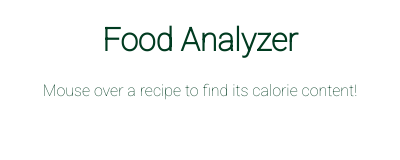
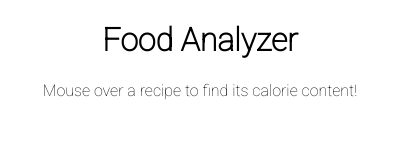
Before and after one commit to yaju-m/Food-Analyzer, a browser extension: page popup.html in a window 400 px wide. Drawn offline with Linux system fonts and the light colour scheme; a web font is replaced by a local one.

Commit message:
Update popup.html

```diff
--- a/popup.html
+++ b/popup.html
@@ -11,8 +11,9 @@
   <style>
 	#topRow {
 		text-align:center;
-		color:#003B20;
+		color: black;
 		font-family: Roboto, sans-serif;
+
 
 		}
 
```
